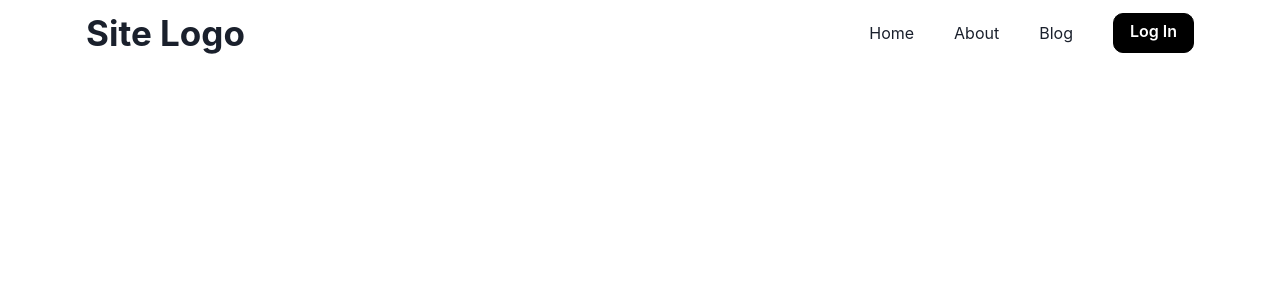
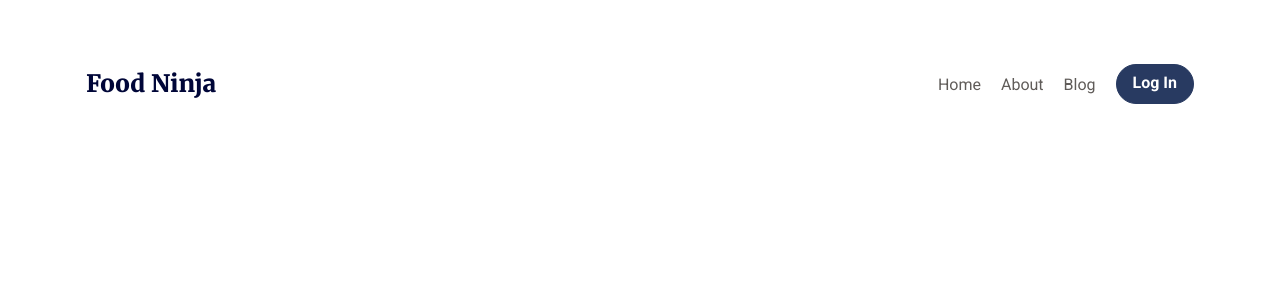
Before and after one commit to Dh-Pardeep/Next-Js---ChaKra-UI, a Next.js app: page / in a window 1280 px wide. Shown: the top 300 px of the page. Built offline with nearby package versions, Linux system fonts and the light colour scheme.

Commit message:
font add

```diff
--- a/app/components/common/MyNav.tsx
+++ b/app/components/common/MyNav.tsx
@@ -5,35 +5,35 @@ const MyNav = () => {
   const [show, setShow] = useState(false);
   return (
     <Box>
-      <Container maxW={"1140px"} mx={"auto"} px={"4"} py={"3"}>
+      <Container maxW={"1140px"} mx={"auto"} px={"4"} pt={"64px"}>
         <Flex alignItems={"center"}>
-          <Heading as={"h2"} fontSize={['26px', '30px', '35px']} cursor={"pointer"}>Site Logo</Heading>
+          <Heading as={"h2"} pos={'relative'} zIndex={'10'} fontSize={['24px']} color={'#000638'} fontFamily={'fontmerriweather'} fontWeight={'900'} cursor={"pointer"}>Food Ninja</Heading>
           <Spacer />
-          <UnorderedList transition={"all 400ms ease-in-out"} listStyleType={"none"} ms={"0"} display={"flex"} alignItems={"center"} gap={"40px"} justifyContent={['center', 'center']} flexDirection={['column', 'column', 'row']} position={['absolute', 'absolute', 'static']} top={show ? '0' : '-100vh'} left={'0'} h={['100vh', '100vh', 'auto']} w={['100%', '100%', 'auto']} bg={['white', 'white', 'transparent']} >
+          <UnorderedList transition={"all 400ms ease-in-out"} listStyleType={"none"} ms={"0"} display={"flex"} alignItems={"center"} gap={"20px"} justifyContent={['center', 'center']} flexDirection={['column', 'column', 'row']} position={['absolute', 'absolute', 'static']} top={show ? '0' : '-100vh'} left={'0'} h={['100vh', '100vh', 'auto']} w={['100%', '100%', 'auto']} bg={['white', 'white', 'transparent']} >
             <ListItem>
-              <Link href='#' pos={"relative"} _after={{
-                content: '""', bg: 'black', w: '0', h: '2px', pos: 'absolute', borderRadius: '5px', bottom: '-2px', left: '0',
+              <Link href='#' pos={"relative"} fontFamily={'fontroboto'} color={'#605C59'} _after={{
+                content: '""', bg: '#605C59', w: '0', h: '2px', pos: 'absolute', borderRadius: '5px', bottom: '-2px', left: '0',
                 transition: "all 200ms ease-in-out",
               }} _hover={{ _after: { w: 'full' }, }}>Home
               </Link>
             </ListItem>
             <ListItem>
-              <Link href='#' pos={"relative"} _after={{
-                content: '""', bg: 'black', w: '0', h: '2px', pos: 'absolute', borderRadius: '5px', bottom: '-2px', left: '0',
+              <Link href='#' pos={"relative"} fontFamily={'fontroboto'} color={'#605C59'} _after={{
+                content: '""', bg: '#605C59', w: '0', h: '2px', pos: 'absolute', borderRadius: '5px', bottom: '-2px', left: '0',
                 transition: "all 200ms ease-in-out",
               }} _hover={{ _after: { w: 'full' }, }}>About
               </Link>
             </ListItem>
             <ListItem>
-              <Link href='#' pos={"relative"} _after={{
-                content: '""', bg: 'black', w: '0', h: '2px', pos: 'absolute', borderRadius: '5px', bottom: '-2px', left: '0',
+              <Link href='#' pos={"relative"} fontFamily={'fontroboto'} color={'#605C59'} _after={{
+                content: '""', bg: '#605C59', w: '0', h: '2px', pos: 'absolute', borderRadius: '5px', bottom: '-2px', left: '0',
                 transition: "all 200ms ease-in-out",
               }} _hover={{ _after: { w: 'full' }, }}>Blog
               </Link>
             </ListItem>
             <ListItem>
-              <Button bg={"black"} textColor={"white"} border={"1px solid black"} borderRadius={"10px"} pb={"2px"}
-                transition={"all 200ms ease-in-out "} _hover={{ color: "black", bg: "white", border: "1px solid black" }}>
+              <Button fontFamily={'fontroboto'} bg={"#283A61"} textColor={"white"} border={"1px solid #283A61"} borderRadius={"29px"} pb={"2px"}
+                transition={"all 200ms ease-in-out "} _hover={{ color: "#283A61", bg: "white", border: "1px solid #283A61" }}>
                 Log In
               </Button>
             </ListItem>
--- a/app/fonts.ts
+++ b/app/fonts.ts
@@ -1,11 +1,18 @@
 // app/fonts.ts
-import { Rubik } from 'next/font/google'
+import { Merriweather, Roboto } from "next/font/google";
 
-const rubik = Rubik({
-  subsets: ['latin'],
-  variable: '--font-rubik',
-})
+const roboto = Roboto({
+  subsets: ["latin"],
+  variable: "--font-roboto",
+  weight: ["100", "300", "400", "500", "700", "900"],
+});
+const merriweather = Merriweather({
+  subsets: ["latin"],
+  variable: "--font-merriweather",
+  weight: ["300", "400", "700", "900"],
+});
 
 export const fonts = {
-  rubik,
-}
+  roboto,
+  merriweather,
+};
--- a/app/layout.tsx
+++ b/app/layout.tsx
@@ -8,7 +8,7 @@ export default function RootLayout({
   children: React.ReactNode,
 }) {
   return (
-    <html lang='en' className={fonts.rubik.variable}>
+    <html lang='en' className={`${fonts.merriweather.variable} ${fonts.roboto.variable}`}>
       <body>
         <Providers>{children}</Providers>
       </body>
--- a/app/providers.tsx
+++ b/app/providers.tsx
@@ -2,7 +2,8 @@
 'use client'
 
 import { ChakraProvider } from '@chakra-ui/react'
+import { theme } from './theme'
 
 export function Providers({ children }: { children: React.ReactNode }) {
-  return <ChakraProvider>{children}</ChakraProvider>
+  return <ChakraProvider theme={theme}>{children}</ChakraProvider>
 }
--- a/app/theme.ts
+++ b/app/theme.ts
@@ -3,7 +3,7 @@ import { extendTheme } from "@chakra-ui/react";
 
 export const theme = extendTheme({
   fonts: {
-    heading: "var(--font-rubik)",
-    body: "var(--font-rubik)",
+    fontroboto: "var(--font-roboto)",
+    fontmerriweather: "var(--font-merriweather)",
   },
 });
```
